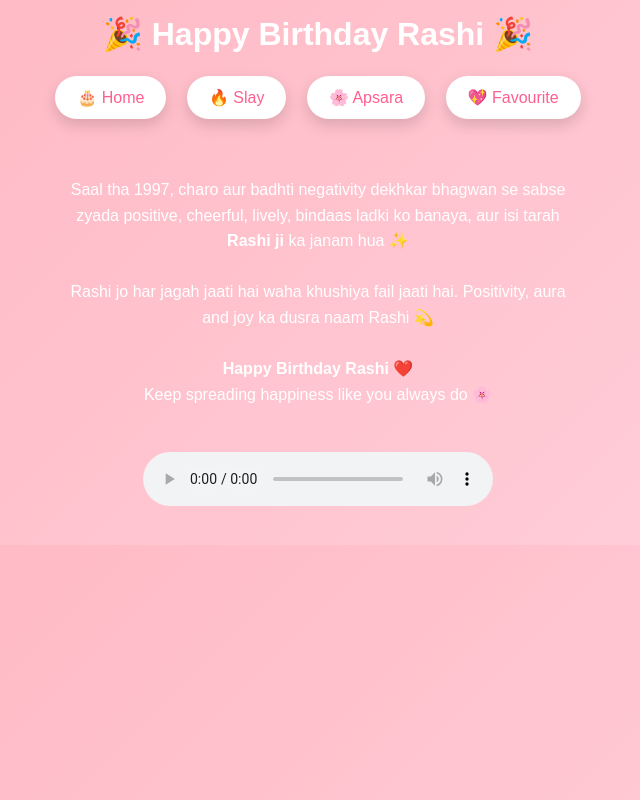
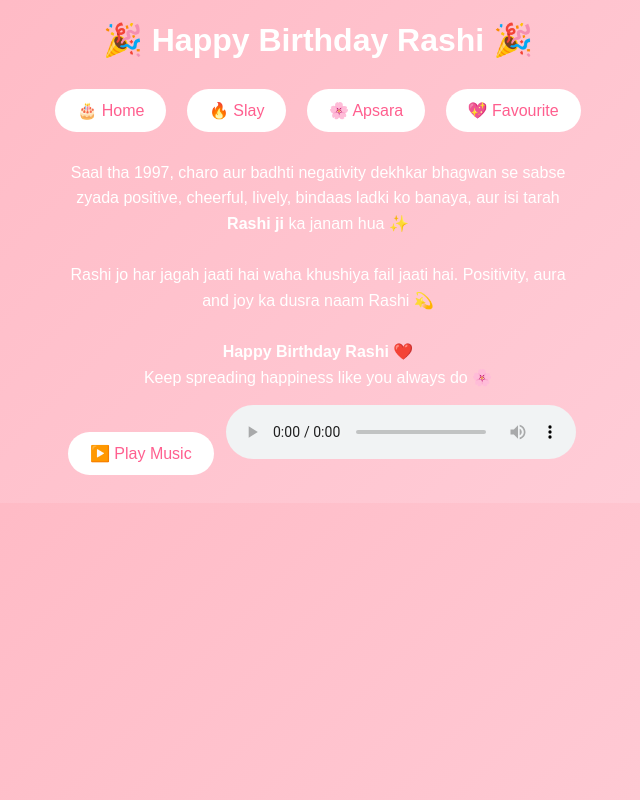
Before and after one commit to hrishinbalua-dev/rashi-birthday, a plain HTML site: page index.html in a window 1280 px wide. Both pictures are taken after a click on the button "🎂 Home". Shown: the whole page, without its empty margins (322-962 px from the left). Drawn offline with Linux system fonts and the light colour scheme.

Commit message:
Update index.html

```diff
--- a/index.html
+++ b/index.html
@@ -8,13 +8,11 @@
 <style>
 body{
   margin:0;
-  font-family: 'Poppins', Arial, sans-serif;
-  background: linear-gradient(135deg,#ffb6c1,#ffd1dc);
+  font-family:Poppins, Arial, sans-serif;
+  background:linear-gradient(135deg,#ffb6c1,#ffd1dc);
   color:#fff;
   text-align:center;
 }
-
-h1,h2{ margin:15px 0; }
 
 button{
   margin:8px;
@@ -25,47 +23,54 @@ button{
   color:#ff5f8f;
   font-size:16px;
   cursor:pointer;
-  box-shadow:0 6px 15px rgba(0,0,0,.15);
 }
 
-.section{ display:none; padding:20px; }
-.section.active{ display:block; }
+.section{display:none;padding:20px;}
+.section.active{display:block;}
 
 img{
   width:90%;
   max-width:300px;
-  margin:10px auto;
   border-radius:15px;
-  box-shadow:0 8px 20px rgba(0,0,0,.2);
+  margin:10px 0;
 }
 
 audio{
   width:90%;
   max-width:350px;
-  margin:15px auto;
+  margin-top:15px;
 }
 
 .message{
   font-size:16px;
   line-height:1.6;
-  margin:20px auto;
   max-width:500px;
-  padding:10px;
+  margin:auto;
 }
 </style>
 
 <script>
-function show(id){
-  document.querySelectorAll('.section').forEach(s=>{
-    s.classList.remove('active');
-  });
-  document.getElementById(id).classList.add('active');
-
-  // Stop all audios when switching tabs
-  document.querySelectorAll('audio').forEach(a=>{
+function stopAll(){
+  document.querySelectorAll("audio").forEach(a=>{
     a.pause();
     a.currentTime = 0;
   });
+}
+
+function show(id){
+  stopAll();
+  document.querySelectorAll('.section').forEach(s=>s.classList.remove('active'));
+  document.getElementById(id).classList.add('active');
+
+  const audio = document.querySelector(`#${id} audio`);
+  if(audio){
+    audio.play().catch(()=>{});
+  }
+}
+
+function playHome(){
+  const audio = document.getElementById("homeAudio");
+  audio.play();
 }
 </script>
 </head>
@@ -81,7 +86,6 @@ function show(id){
 
 <!-- HOME -->
 <div id="home" class="section active">
-
   <div class="message">
     Saal tha 1997, charo aur badhti negativity dekhkar bhagwan se sabse zyada positive,
     cheerful, lively, bindaas ladki ko banaya, aur isi tarah <b>Rashi ji</b> ka janam hua ✨
@@ -93,7 +97,9 @@ function show(id){
     Keep spreading happiness like you always do 🌸
   </div>
 
-  <audio controls preload="metadata">
+  <button onclick="playHome()">▶️ Play Music</button>
+
+  <audio id="homeAudio" controls>
     <source src="shivammmm_jbp___1766428615075.mp3" type="audio/mpeg">
   </audio>
 </div>
@@ -101,13 +107,12 @@ function show(id){
 <!-- SLAY -->
 <div id="slay" class="section">
   <h2>🔥 Slay</h2>
-
   <img src="slay/slay1.jpg">
   <img src="slay/slay2.jpg">
   <img src="slay/slay3.jpg">
   <img src="slay/slay4.jpg">
 
-  <audio controls preload="metadata">
+  <audio controls>
     <source src="gwadar__rides_1766428813935.mp3" type="audio/mpeg">
   </audio>
 </div>
@@ -115,7 +120,6 @@ function show(id){
 <!-- APSARA -->
 <div id="apsara" class="section">
   <h2>🌸 Apsara</h2>
-
   <img src="apsara/apsara1.jpg">
   <img src="apsara/apsara2.jpg">
   <img src="apsara/apsara3.jpg">
@@ -123,21 +127,20 @@ function show(id){
   <img src="apsara/apsara5.jpg">
   <img src="apsara/apsara6.jpg">
 
-  <audio controls preload="metadata">
+  <audio controls>
     <source src="arishxeditzz_1766470963367.mp4" type="audio/mp4">
   </audio>
 </div>
 
-<!-- FAVOURITE -->
+<!-- FAV -->
 <div id="fav" class="section">
   <h2>💖 My Favourite of Yours</h2>
-
   <img src="favourite/fav1.jpg">
   <img src="favourite/fav2.jpg">
   <img src="favourite/fav3.jpg">
   <img src="favourite/fav4.jpg">
 
-  <audio controls preload="metadata">
+  <audio controls>
     <source src="hiphop_gram__1766427279787.mp3" type="audio/mpeg">
   </audio>
 </div>
```
